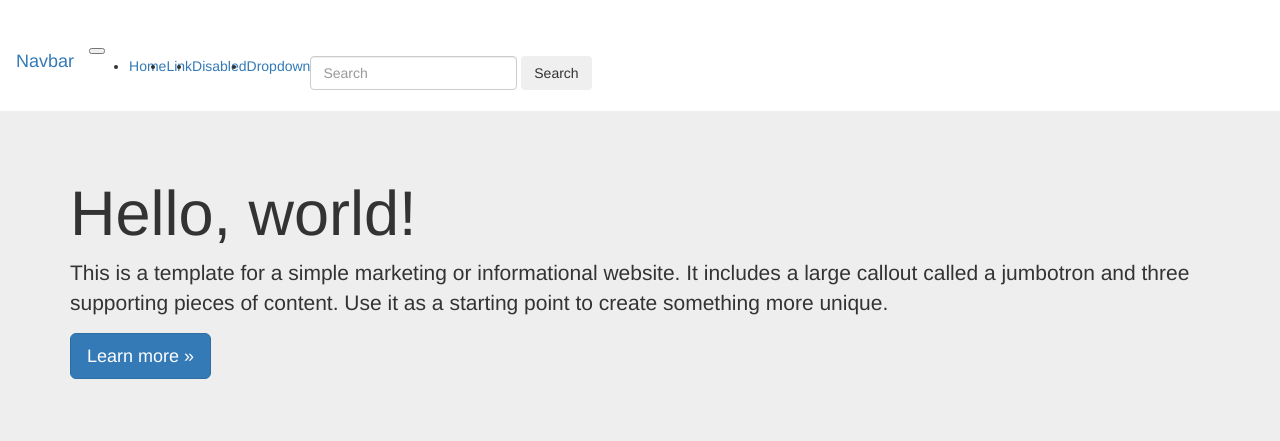
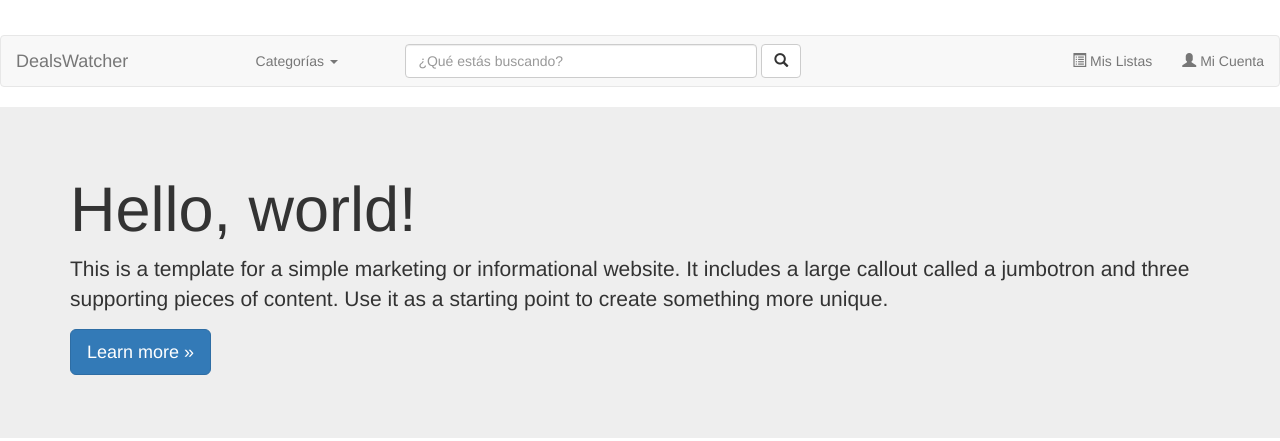
Before and after one commit to Hypnockz/Interfaces, a PHP site: page /test.php in a window 1280 px wide. Shown: the top 441 px of the page. Run offline with PHP 8.4, Linux system fonts and the light colour scheme; grey boxes labelled with a size stand in for pictures from a placeholder-image service; some libraries are stand-ins or nearby versions.

Commit message:
add include php

```diff
--- a/test.php
+++ b/test.php
@@ -27,38 +27,7 @@
 
   <body>
 
-    <nav class="navbar navbar-expand-md navbar-dark fixed-top bg-dark">
-      <a class="navbar-brand" href="#">Navbar</a>
-      <button class="navbar-toggler" type="button" data-toggle="collapse" data-target="#navbarsExampleDefault" aria-controls="navbarsExampleDefault" aria-expanded="false" aria-label="Toggle navigation">
-        <span class="navbar-toggler-icon"></span>
-      </button>
-
-      <div class="collapse navbar-collapse" id="navbarsExampleDefault">
-        <ul class="navbar-nav mr-auto">
-          <li class="nav-item active">
-            <a class="nav-link" href="#">Home <span class="sr-only">(current)</span></a>
-          </li>
-          <li class="nav-item">
-            <a class="nav-link" href="#">Link</a>
-          </li>
-          <li class="nav-item">
-            <a class="nav-link disabled" href="#">Disabled</a>
-          </li>
-          <li class="nav-item dropdown">
-            <a class="nav-link dropdown-toggle" href="" id="dropdown01" data-toggle="dropdown" aria-haspopup="true" aria-expanded="false">Dropdown</a>
-            <div class="dropdown-menu" aria-labelledby="dropdown01">
-              <a class="dropdown-item" href="#">Action</a>
-              <a class="dropdown-item" href="#">Another action</a>
-              <a class="dropdown-item" href="#">Something else here</a>
-            </div>
-          </li>
-        </ul>
-        <form class="form-inline my-2 my-lg-0">
-          <input class="form-control mr-sm-2" type="text" placeholder="Search" aria-label="Search">
-          <button class="btn btn-outline-success my-2 my-sm-0" type="submit">Search</button>
-        </form>
-      </div>
-    </nav>
+  <?php require 'includes/barranavegacion.php' ?>
 
     <main role="main">
 
```
